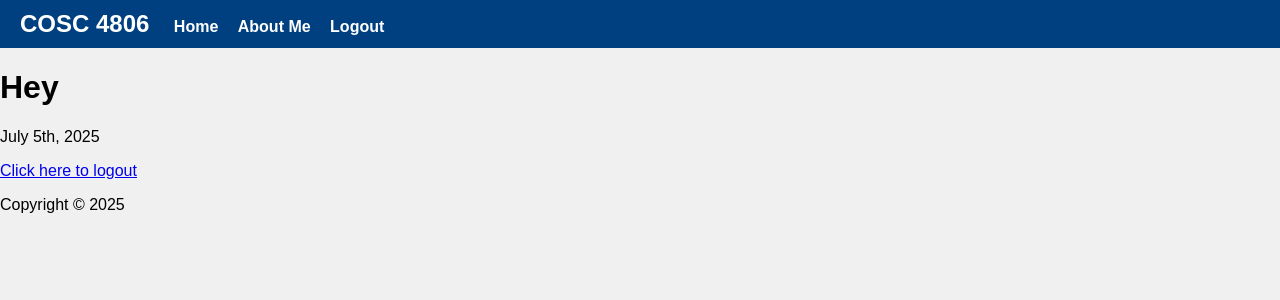
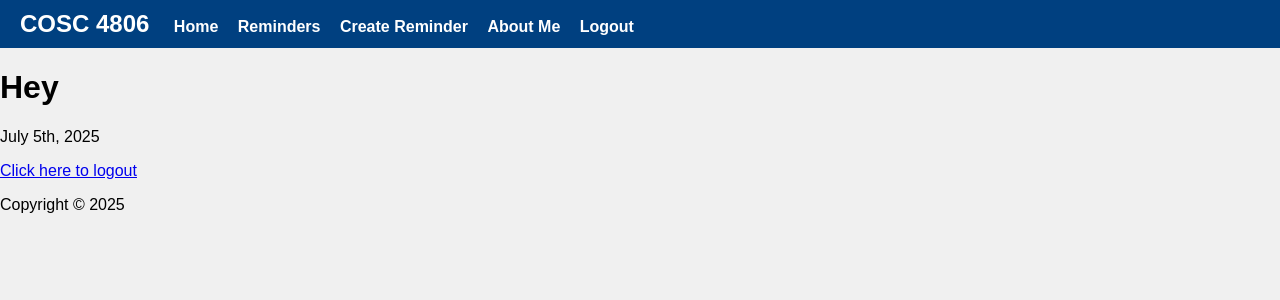
Before and after one commit to msami0511/cosc-4806-4.2, a PHP site: page / in a window 1280 px wide. Shown: the top 300 px of the page. Run offline with PHP 8.4, Linux system fonts and the light colour scheme; the visitor is signed in with stand-in values (Sample User, id 1); data that the repository does not hold is empty.

Commit message:
Header page modified to have reminders reference

```diff
--- a/app/views/templates/header.php
+++ b/app/views/templates/header.php
@@ -43,6 +43,8 @@ if (!isset($_SESSION['auth'])) {
 <nav>
     <a href="#" class="brand">COSC 4806</a>
     <a href="/home">Home</a>
+    <a href="/reminders">Reminders</a>
+    <a href="/reminders/create">Create Reminder</a>
     <a href="/about">About Me</a>
     <a href="/logout">Logout</a>
 </nav>
```
